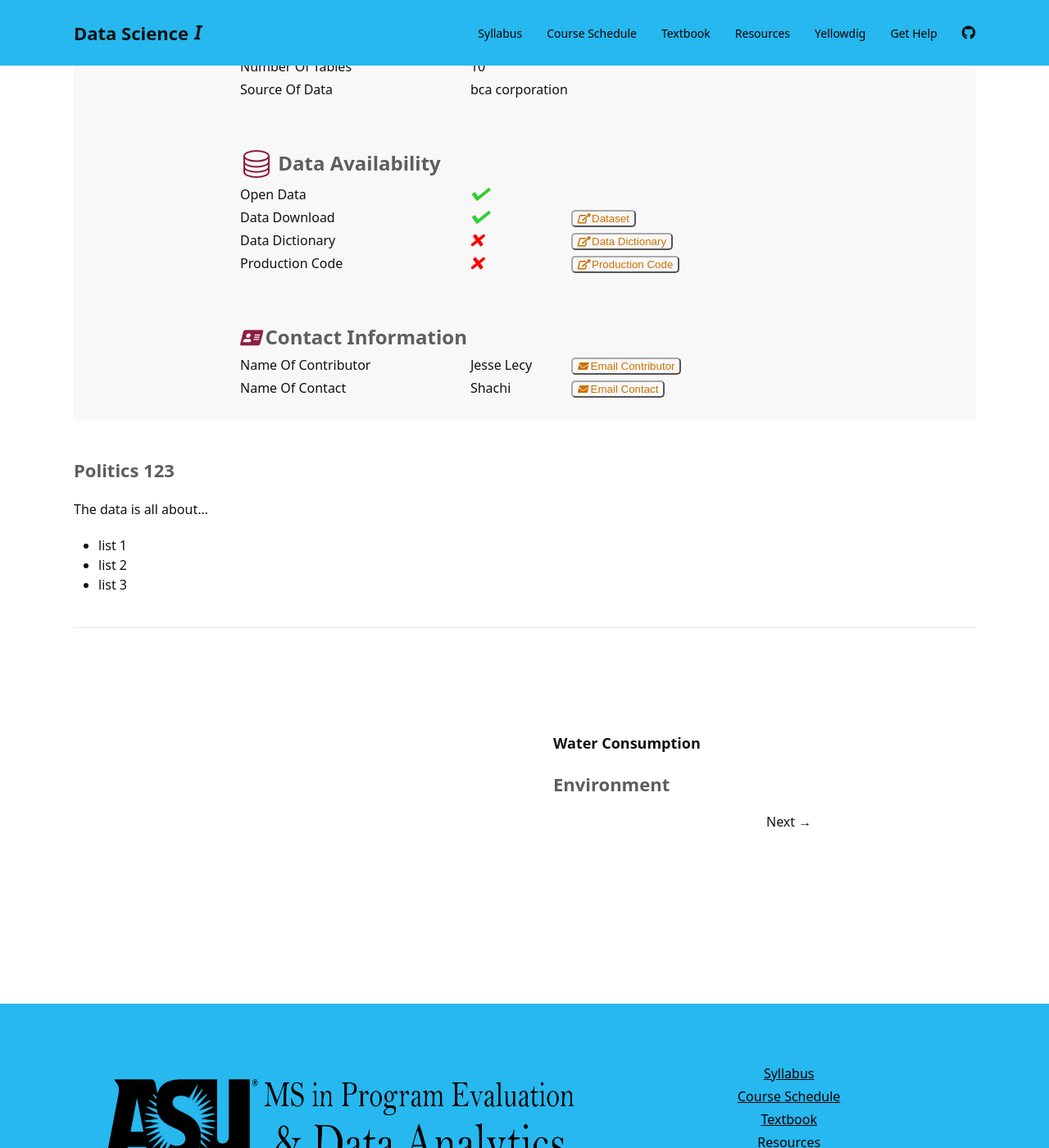
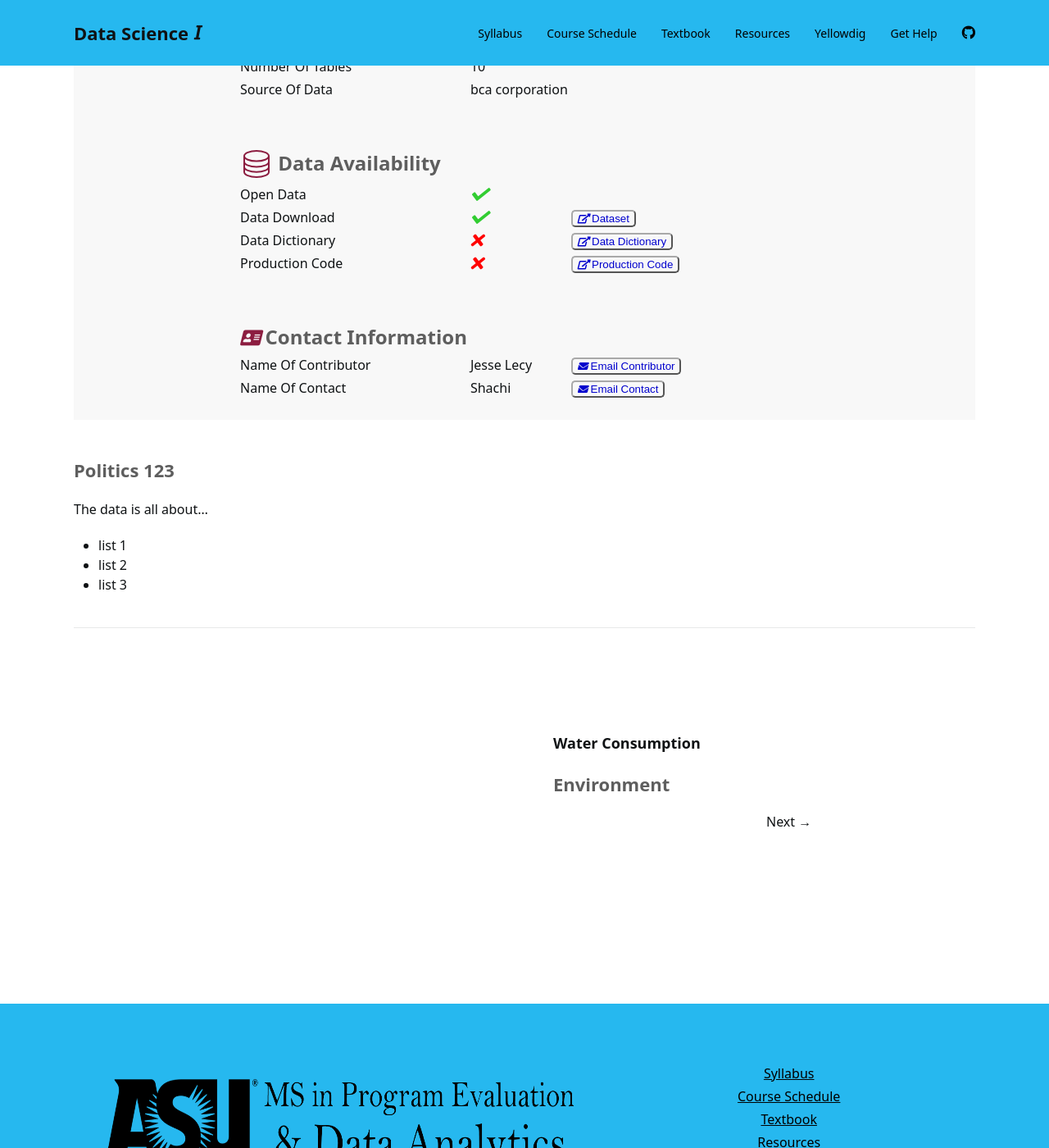
Before and after one commit to DS4PS/cpp-526-fall-2019, a Jekyll site: the page built from _posts/2018-06-25-Politics.md, in a window 1280 px wide and 1400 px high, scrolled down 508 px. Shown: the whole window at 82% size. Built offline with Jekyll 4.4.1, drawn with Linux system fonts in a browser that asks for light colours; nearby versions of some CDN libraries; comment, search, counter and statistics services are not loaded; a style sheet for code colours, icons or effects is not loaded.

Commit message:
Update custom.css

```diff
--- a/assets/css/custom.css
+++ b/assets/css/custom.css
@@ -2,7 +2,7 @@ button {
     border-radius: 5px;
     border-color: darkgray;
     background-color: transparent;
-    color: #cc7000;
+    color: mediumblue;
 }
 
 
```
